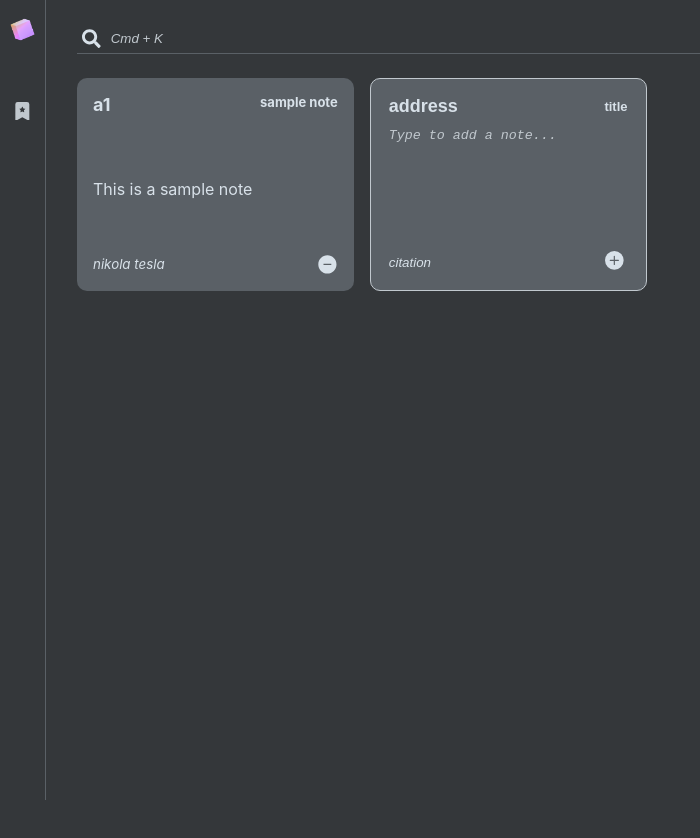
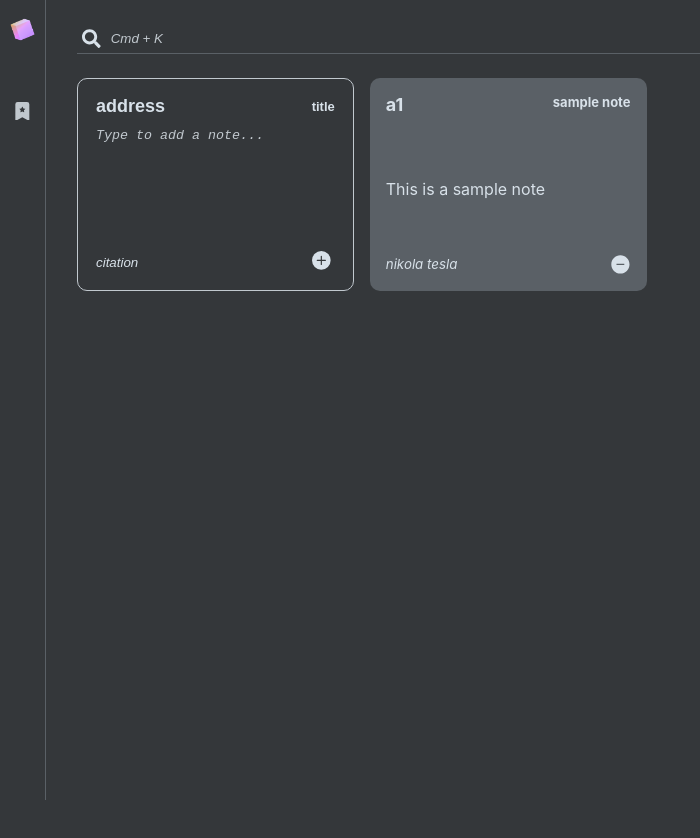
Before and after one commit to terygasmen/ZettelGospel, a React (Create React App) app: page / in a window 1280 px wide. Shown: the top 838 px of the page, without its empty margins (0-700 px from the left). Built offline with nearby package versions, Linux system fonts and the light colour scheme; some icons are missing; a small style sheet from the web is missing.

Commit message:
changed addnote style

```diff
--- a/src/components/NotesList.js
+++ b/src/components/NotesList.js
@@ -31,6 +31,7 @@ const NotesList = ({ notes, handleAddNote, handleDeleteNote }) => {
 
     return (
         <div className='notes-list'>
+            <AddNote handleAddNote={handleAddNote} />
             {sortedNotes.map((note) => (
                 <Note
                     key={note.id}
@@ -42,7 +43,6 @@ const NotesList = ({ notes, handleAddNote, handleDeleteNote }) => {
                     handleDeleteNote={handleDeleteNote}
                 />
             ))}
-            <AddNote handleAddNote={handleAddNote} />
         </div>
     );
 };
--- a/src/index.css
+++ b/src/index.css
@@ -69,18 +69,16 @@ button {
 }
 
 .note.new {
-	background-color: var(--gray);
+	background-color: var(--black);
   border: 1px solid var(--light-gray);
 }
 
 textarea {
 	border: none;
 	resize: none;
-	background-color: var(--gray);
+	background-color: var(--black);
   color: var(--white);
-}
-
-textarea:focus {
+}textarea:focus {
 	outline: none;
 }
 
@@ -106,7 +104,7 @@ textarea:focus {
 
 .note input {
   border: none;
-  background-color: var(--gray);
+  background-color: var(--black);
   color: var(--white);
   min-width: 6rem;
 }.note input::placeholder {
```
